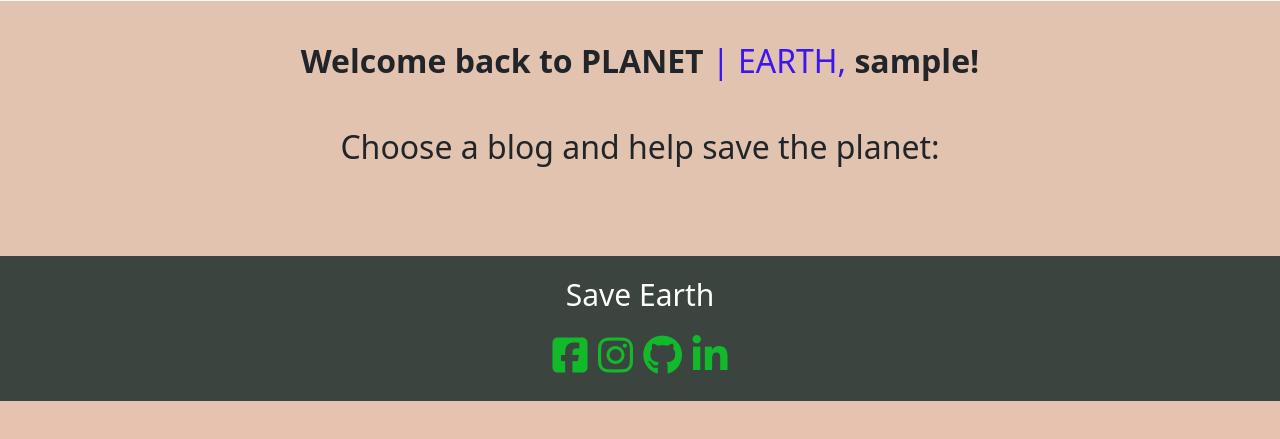
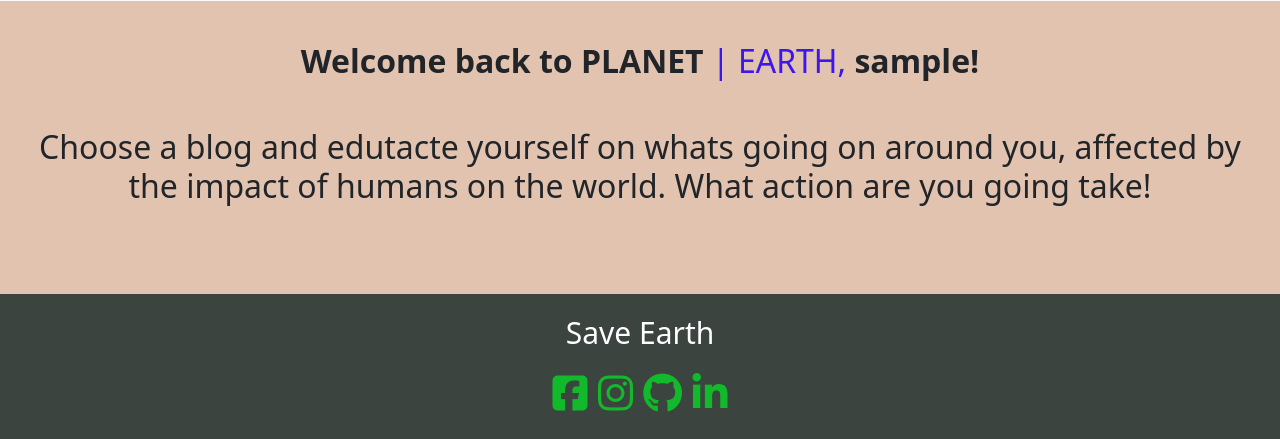
Before and after one commit to Lee-moran/Planet_Earth, a Django app: page / in a window 1280 px wide. Shown: the part 975-1414 px from the top of the page. Before the commit the page ends 1376 px from the top, so only its background shows below. Run offline with Django 3.2, Linux system fonts and the light colour scheme; the visitor is signed in with stand-in values (Sample User, id 1); data that the repository does not hold is empty; some libraries are stand-ins or nearby versions.

Commit message:
update text welcome message

```diff
--- a/templates/index.html
+++ b/templates/index.html
@@ -105,7 +105,8 @@
     {% if user.is_authenticated %}
     <h2 class="text-center mt-3 fw-bold">
         Welcome back to <span class="dancing-text">PLANET <span class="thin blue-o"> | EARTH,</span></span> {{ user.username }}!</h2>
-    <h2 class="text-center padding mb-5 mt-5">Choose a blog and help save the planet:</h2>
+    <h2 class="text-center padding mb-5 mt-5">Choose a blog and edutacte yourself on whats going on around you, affected by
+        the impact of humans on the world. What action are you going take!</h2>
     </h2>
 
     {% else %}
```
